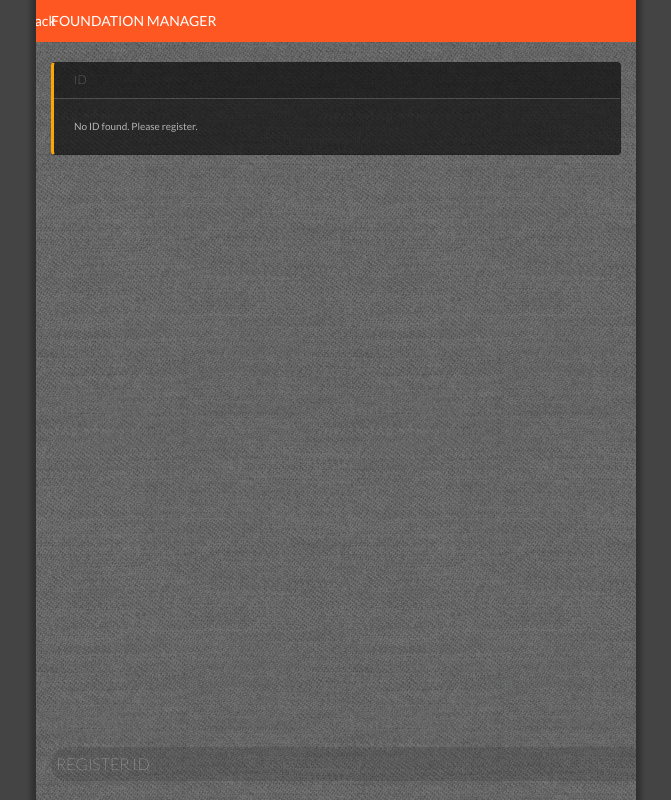
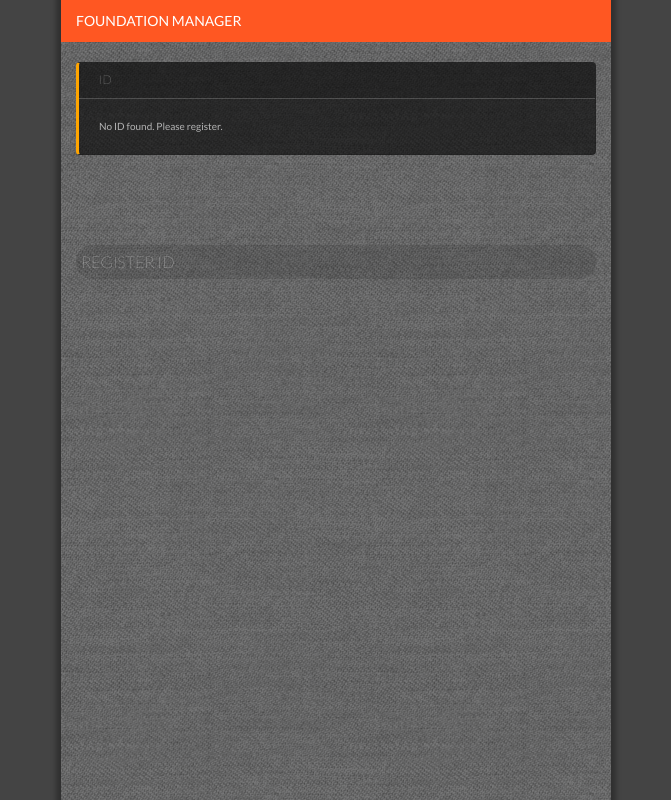
Before and after one commit to blockmason/manager-foundation, a website: page static/index.html in a window 1280 px wide. Shown: the whole page, without its empty margins (304-975 px from the left). Drawn offline with nearby package versions, Linux system fonts and the light colour scheme.

Commit message:
better back button styling

```diff
--- a/src/style/_routing.scss
+++ b/src/style/_routing.scss
@@ -40,7 +40,7 @@ $routes: (
 .show-overview-screen {
   // don't show back section on main pages
     .go-back-section {
-      margin-left: -34em;
+      margin-left: -40em;
     }
 
     .logo-section {
```
Also changed, not shown: static/main.css.
